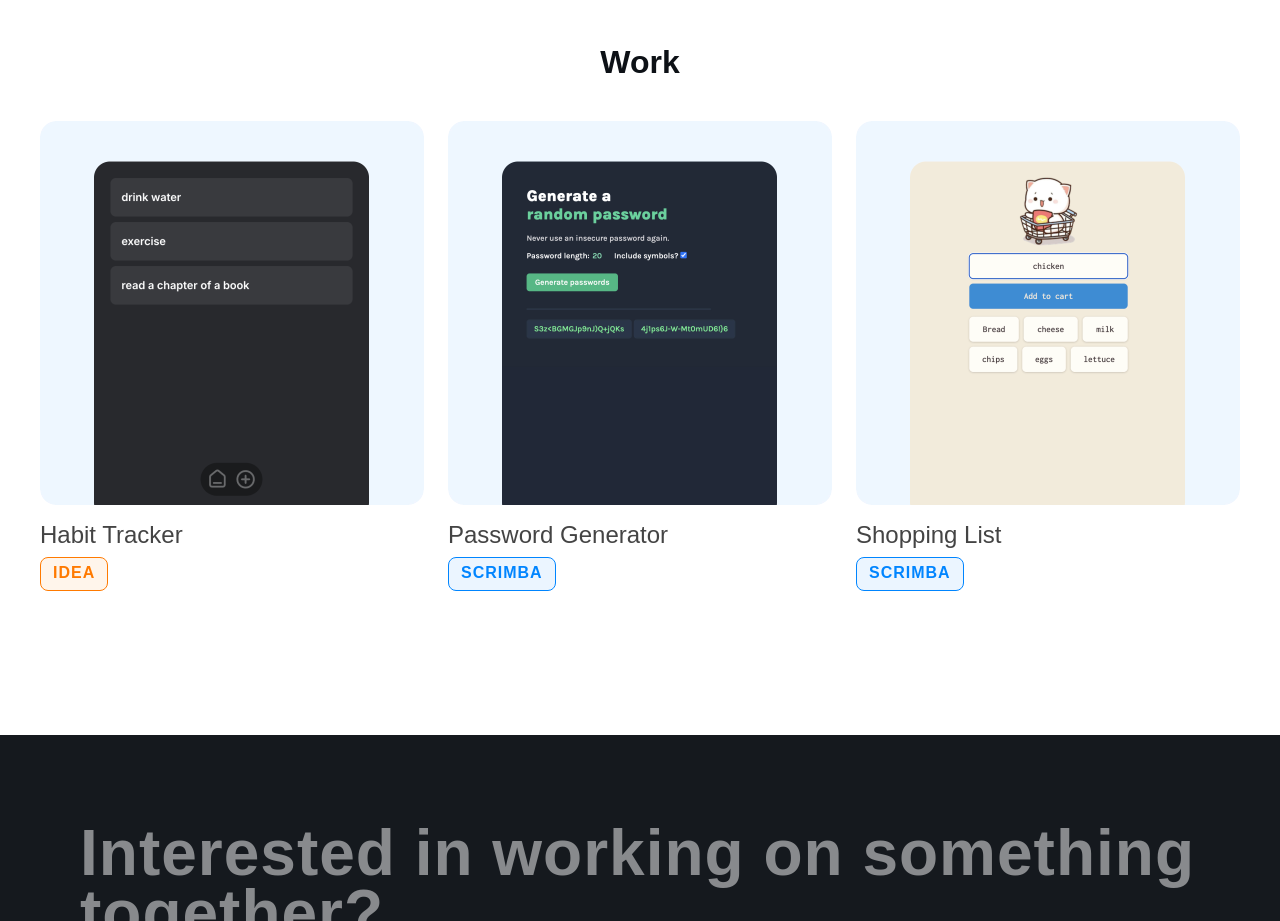
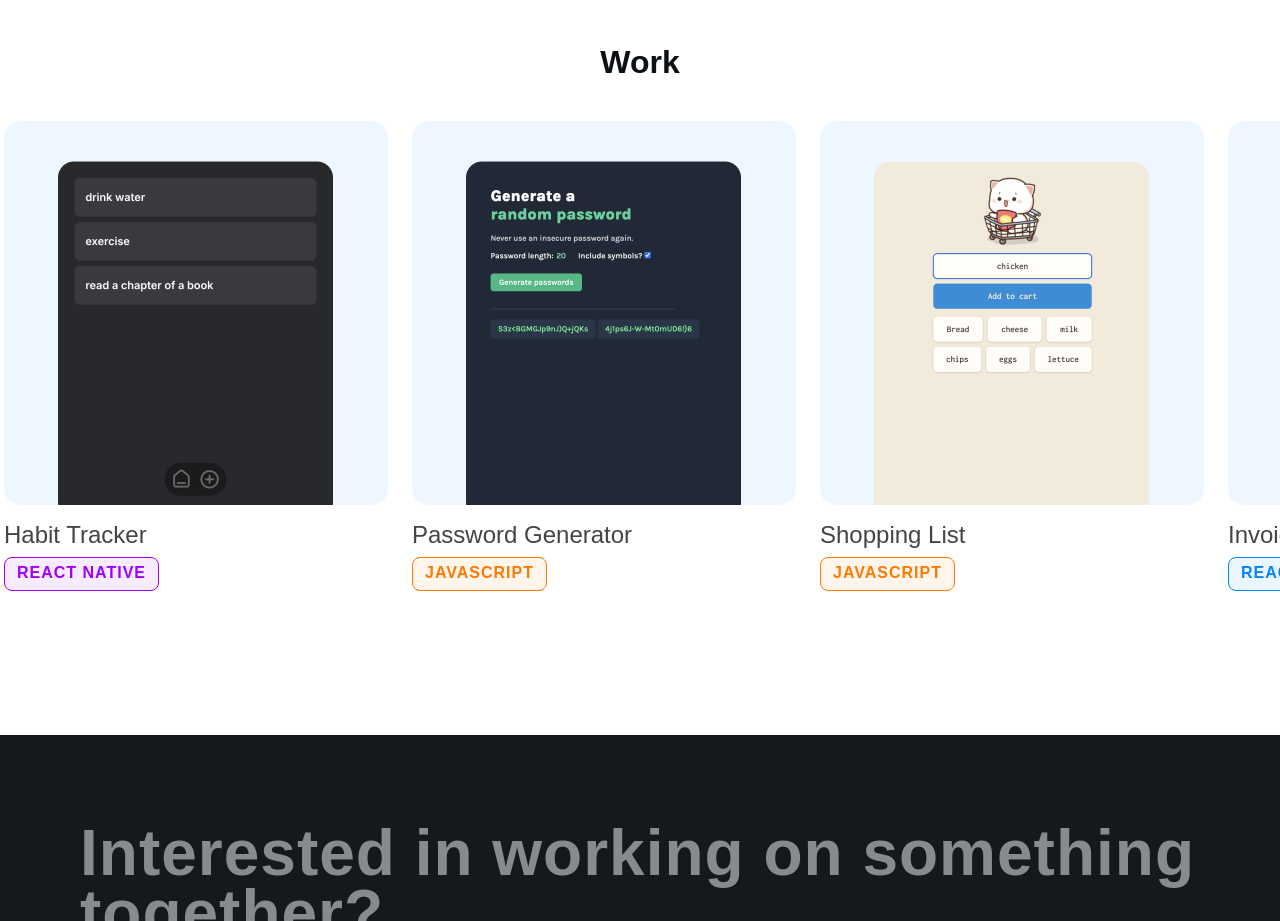
Before and after one commit to lukewjones/my-portfolio, a React (Vite) app: page / in a window 1280 px wide. Shown: the part 3060-3981 px from the top of the page. Built offline with nearby package versions, Linux system fonts and the light colour scheme; a web font is replaced by a local one.

Commit message:
adds invoice creator image and updates data.tsx and index.css

```diff
--- a/src/components/data.tsx
+++ b/src/components/data.tsx
@@ -105,17 +105,22 @@ export const projects: Proj[] = [
   {
     img: "/imgs/habit-tracker.jpg",
     name: "Habit Tracker",
-    type: "idea",
+    type: "react native",
   },
   {
     img: "/imgs/password-generator.jpg",
     name: "Password Generator",
-    type: "scrimba",
+    type: "javascript",
   },
   {
     img: "/imgs/shopping-list.jpg",
     name: "Shopping List",
-    type: "scrimba",
+    type: "javascript",
+  },
+  {
+    img: "/imgs/invoice-creator.jpg",
+    name: "Invoice Creator",
+    type: "react",
   },
 ]
 
--- a/src/index.css
+++ b/src/index.css
@@ -230,15 +230,21 @@ body {
     display: inline-block;
 }
 
-.idea {
+.javascript {
     color: #FF7A00;
     background-color: #FF7A0014;
 }
 
-.scrimba {
+.react {
     color: #0085FF;
     background-color: #0085FF14;
 }
+
+.native {
+    color: #9E00FF;
+    background-color: #9E00FF14;
+}
+
 
 /* Footer */
 .footer {
```
Also changed, not shown: public/imgs/invoice-creator.jpg (added).
